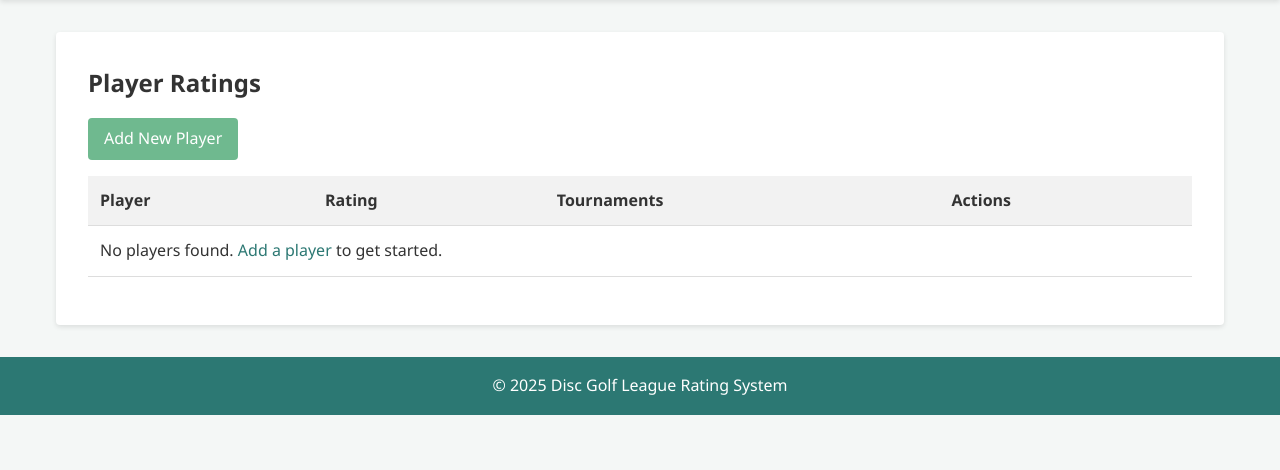
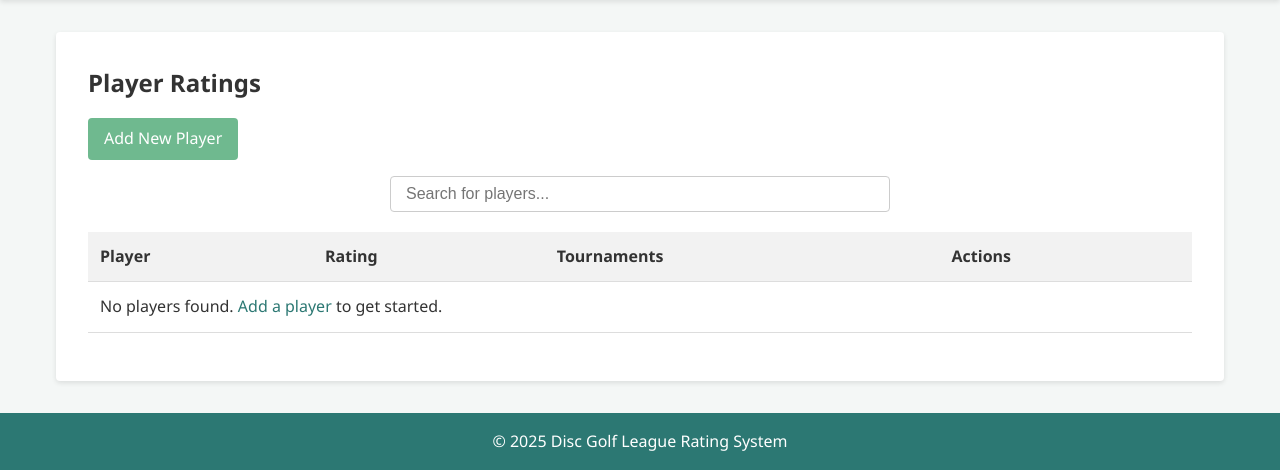
Before and after one commit to pdralston/dg_dubs_tournament_manager, a Flask app: page /players in a window 1280 px wide. Shown: the part 125-595 px from the top of the page. Run offline with Flask 3, Linux system fonts and the light colour scheme.

Commit message:
implement a search bar on Players page

```diff
--- a/web_app/static/css/style.css
+++ b/web_app/static/css/style.css
@@ -475,3 +475,14 @@
         margin-bottom: 0.5rem;
     }
 }
+
+.search-container {
+  max-width: 500px;
+  margin: 0 auto 20px;
+}
+
+#playerSearchInput {
+  padding: 8px 15px;
+  border-radius: 4px;
+  border: 1px solid #ccc;
+}
--- a/web_app/static/js/search.js
+++ b/web_app/static/js/search.js
@@ -0,0 +1,18 @@
+  document.addEventListener('DOMContentLoaded', function() {
+    const searchInput = document.getElementById('playerSearchInput');
+
+    searchInput.addEventListener('keyup', function() {
+      const searchTerm = searchInput.value.toLowerCase();
+      const playerRows = document.querySelectorAll('table tbody tr');
+
+      playerRows.forEach(function(row) {
+        const playerName = row.querySelector('td:first-child').textContent.toLowerCase();
+
+        if (playerName.includes(searchTerm)) {
+          row.style.display = '';
+        } else {
+          row.style.display = 'none';
+        }
+      });
+    });
+  });
--- a/web_app/templates/players.html
+++ b/web_app/templates/players.html
@@ -39,7 +39,9 @@
             <div class="actions">
                 <a href="{{ url_for('add_player') }}" class="button">Add New Player</a>
             </div>
-
+            <div class="search-container mb-3">
+                <input type="text" id="playerSearchInput" class="form-control" placeholder="Search for players...">
+            </div>
             <table class="player-table">
                 <thead>
                     <tr>
@@ -74,5 +76,6 @@
     </footer>
 
     <script src="{{ url_for('static', filename='js/script.js') }}"></script>
+    <script src="{{ url_for('static', filename='js/search.js') }}"></script>
 </body>
 </html>
```
